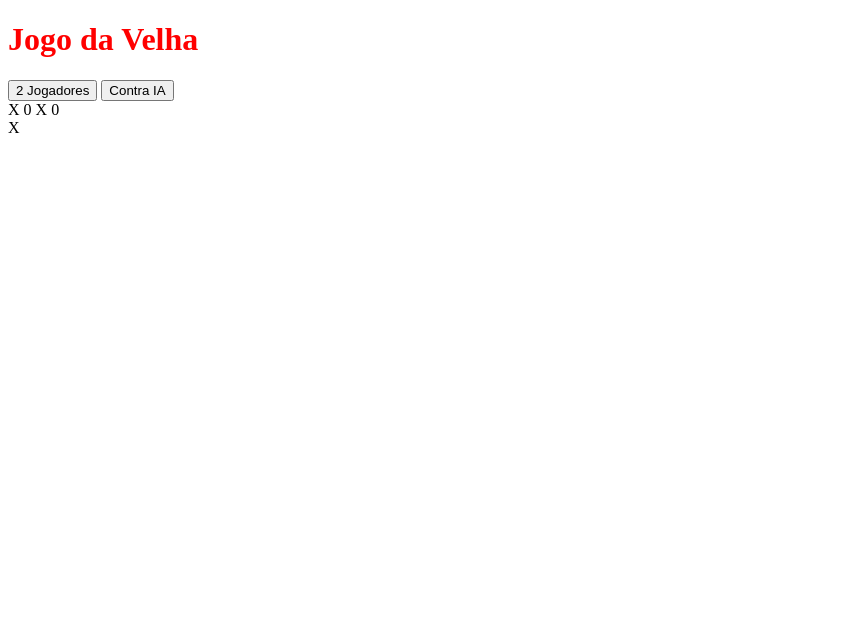
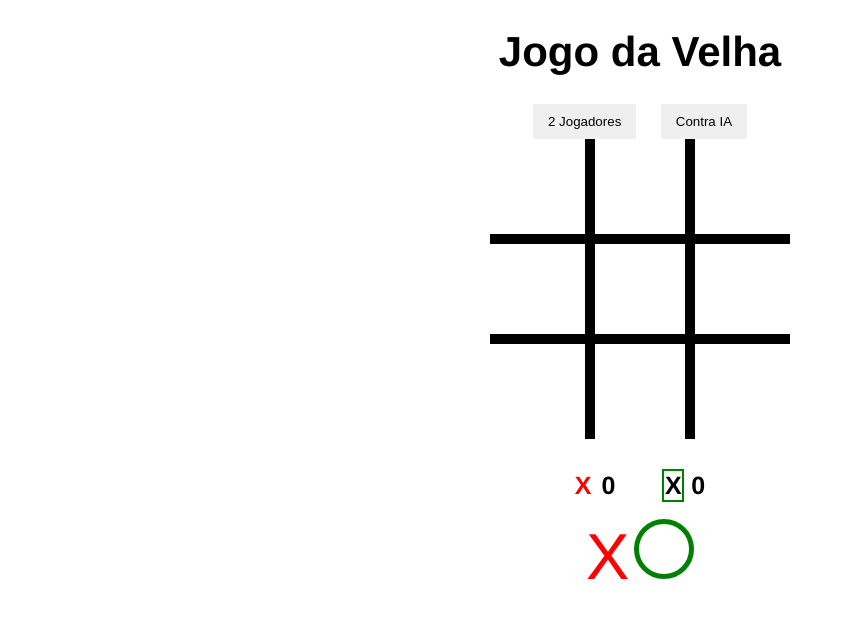
Before and after one commit to ErivaldoCapitulino/MatheusBattisti, a plain HTML site: page gameForTheOld/index.html in a window 1280 px wide. Shown: the whole page, without its empty margins (0-845 px from the left). Drawn offline with Linux system fonts and the light colour scheme.

Commit message:
programming the css part

```diff
--- a/gameForTheOld/style.css
+++ b/gameForTheOld/style.css
@@ -1,3 +1,113 @@
+body {
+  text-align: center;
+  font-family: Helvetica, sans-serif;
+}
+
 h1 {
+  font-size: 42px;
+}
+
+#buttons-container button {
+  border: none;
+  padding: 10px 15px;
+  margin: 0 10px;
+}
+
+#container {
+  display: flex;
+  width: 300px;
+  margin: 0;
+  flex-direction: row;
+  flex-wrap: wrap;
+  position: relative;
+  margin-left: auto;
+  margin-right: auto;
+}
+
+.box {
+  height: 100px;
+  border: 5px solid #000;
+  box-sizing: border-box;
+  flex: 1 1 33%;
+}
+
+#block-1,
+#block-2,
+#block-3 {
+  border-top: none;
+}
+
+#block-1,
+#block-4,
+#block-7 {
+  border-left: none;
+}
+#block-7,
+#block-8,
+#block-9 {
+  border-bottom: none;
+}
+
+#block-3,
+#block-6,
+#block-9 {
+  border-right: none;
+}
+
+.x {
+  font-size: 65px;
   color: red;
+  display: inline-block;
+  line-height: 100px;
 }
+.o {
+  width: 50px;
+  height: 50px;
+  border: 5px solid green;
+  border-radius: 50%;
+  display: inline-block;
+  margin-top: 17px;
+}
+/*
+.hide{
+  display: none !important;
+} */
+
+#scoreboard-container {
+  font-weight: bold;
+  margin-top: 30px;
+  font-size: 25px;
+  position: relative;
+  margin-left: auto;
+  margin-right: auto;
+}
+
+.score-box {
+  margin: 0 20px;
+}
+
+#x-scoreboard {
+  color: red;
+  margin-right: 3px;
+}
+
+#o-scoreboard {
+  display: inline-block;
+  width: 18px;
+  border: 2px solid green;
+}
+
+#message p {
+  position: absolute;
+  margin-left: auto;
+  margin-right: auto;
+  left: 0;
+  right: 0;
+  top: 150px;
+  width: 500px;
+  font-size: 50px;
+  background-color: #000;
+  color: #fff;
+  padding: 20px;
+  display: none;
+}
```
